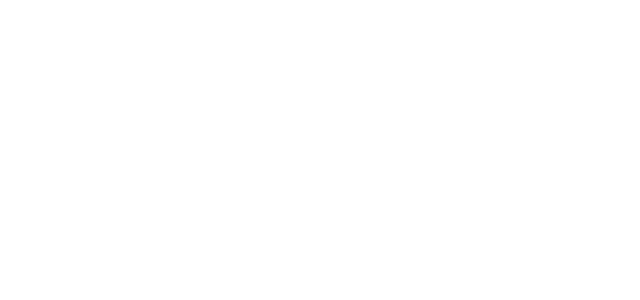
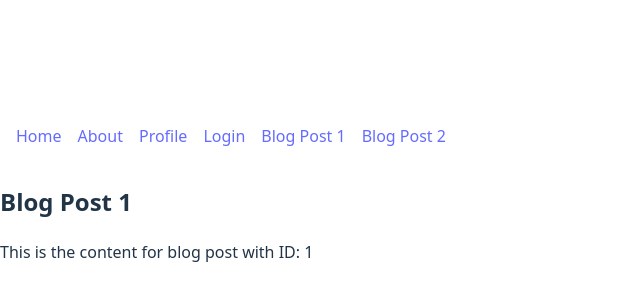
Before and after one commit to MarioTawadrous/alx-fe-reactjs, a React (Vite) app in the folder react-router-advanced/: page /blog/1 in a window 1280 px wide. Before the commit this address had no page. Shown: the part 206-506 px from the top of the page, without its empty margins (0-640 px from the left). Built offline with nearby package versions, Linux system fonts and the light colour scheme.

Commit message:
Update 3

```diff
--- a/react-router-advanced/src/App.jsx
+++ b/react-router-advanced/src/App.jsx
@@ -6,19 +6,18 @@
   Link,
   Outlet,
   Navigate,
-  useParams,
 } from "react-router-dom";
-
 import Profile from "./components/Profile";
 import ProfileDetails from "./components/ProfileDetails";
 import ProfileSettings from "./components/ProfileSettings";
+import BlogPost from "./components/BlogPost";
 
-// ProtectedRoute component to guard authenticated routes
+// Protected Route Component
 const ProtectedRoute = ({ children, isAuthenticated }) => {
   return isAuthenticated ? children : <Navigate to="/login" replace />;
 };
 
-// Layout component containing navigation links
+// Layout Component
 const Layout = () => {
   return (
     <div>
@@ -27,19 +26,20 @@
         <Link to="/about">About</Link>
         <Link to="/profile">Profile</Link>
         <Link to="/login">Login</Link>
+        <Link to="/blog/1">Blog Post 1</Link>
+        <Link to="/blog/2">Blog Post 2</Link>
       </nav>
       <Outlet />
     </div>
   );
 };
 
-// Home component
+// Basic Pages
 const Home = () => <h2>Home Page</h2>;
+const About = () => <h2>About Page</h2>;
+const NotFound = () => <h2>404 Not Found</h2>;
 
-// About component
-const About = () => <h2>About Page</h2>;
-
-// Login component with authentication handler
+// Login Component
 const Login = ({ onLogin }) => {
   return (
     <div>
@@ -49,37 +49,43 @@
   );
 };
 
-// Post component using dynamic URL parameter
-const Post = () => {
-  const { postId } = useParams();
-  return (
-    <div>
-      <h2>Post {postId}</h2>
-      <p>Content for post {postId}</p>
-    </div>
-  );
-};
-
-// 404 Not Found component
-const NotFound = () => <h2>404 Not Found</h2>;
-
-// Main App component with router setup
+// Main App Component
 const App = () => {
   const [isAuthenticated, setIsAuthenticated] = useState(false);
 
   return (
     <BrowserRouter>
       <Routes>
-        {/* Parent route */}
-        <Route path="/profile/*" element={<Profile />} />
+        <Route path="/" element={<Layout />}>
+          {/* Index Route */}
+          <Route index element={<Home />} />
 
-        {/* Other routes */}
-        <Route path="/" element={<Home />} />
-        <Route path="/about" element={<About />} />
-        <Route
-          path="/login"
-          element={<Login onLogin={() => setIsAuthenticated(true)} />}
-        />
+          {/* Basic Routes */}
+          <Route path="about" element={<About />} />
+          <Route
+            path="login"
+            element={<Login onLogin={() => setIsAuthenticated(true)} />}
+          />
+
+          {/* Blog Post Dynamic Route */}
+          <Route path="blog/:id" element={<BlogPost />} />
+
+          {/* Protected Profile Routes */}
+          <Route
+            path="profile"
+            element={
+              <ProtectedRoute isAuthenticated={isAuthenticated}>
+                <Profile />
+              </ProtectedRoute>
+            }
+          >
+            <Route path="details" element={<ProfileDetails />} />
+            <Route path="settings" element={<ProfileSettings />} />
+          </Route>
+
+          {/* Catch-all 404 Route */}
+          <Route path="*" element={<NotFound />} />
+        </Route>
       </Routes>
     </BrowserRouter>
   );
--- /dev/null
+++ b/react-router-advanced/src/components/BlogPost.jsx
@@ -0,0 +1,14 @@
+import { useParams } from "react-router-dom";
+
+const BlogPost = () => {
+  const { id } = useParams();
+
+  return (
+    <div>
+      <h2>Blog Post {id}</h2>
+      <p>This is the content for blog post with ID: {id}</p>
+    </div>
+  );
+};
+
+export default BlogPost;
```
